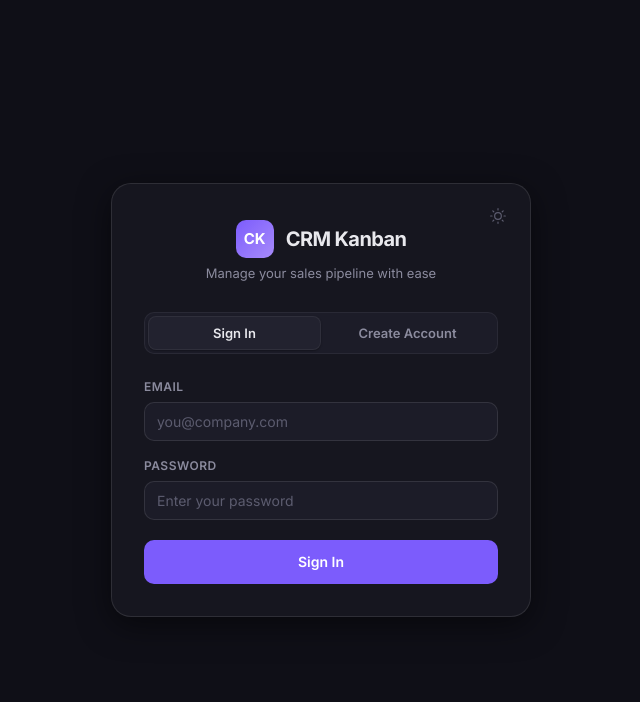
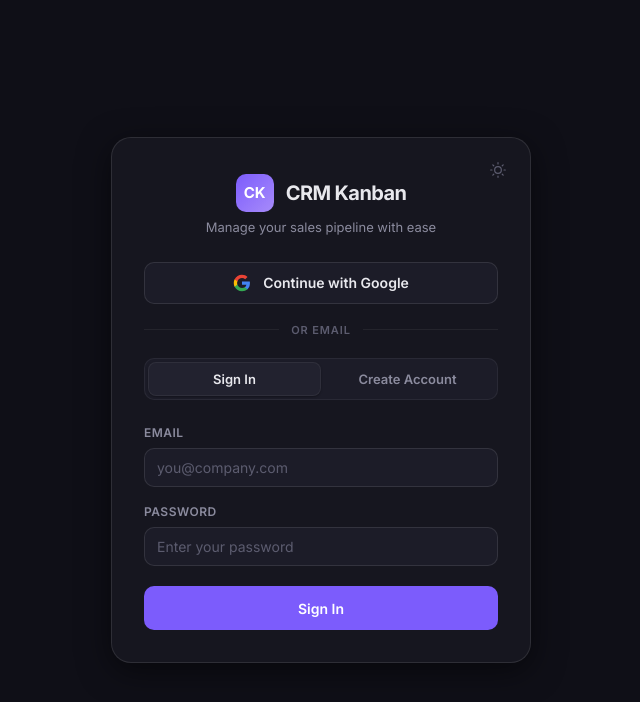
Before and after one commit to fisbanger-rounder/crm-kanban, a plain HTML site: page index.html in a window 1280 px wide. Shown: the whole page, without its empty margins (319-959 px from the left). Drawn offline with nearby package versions, Linux system fonts and the light colour scheme.

Commit message:
Add Google OAuth login button and authentication support

```diff
--- a/css/style.css
+++ b/css/style.css
@@ -1281,7 +1281,69 @@
   text-align: center;
   font-size: 13px;
   color: var(--text-secondary);
-  margin-bottom: 28px;
+  margin-bottom: 24px;
+}
+
+/* Google OAuth Button */
+.btn-google-login {
+  width: 100%;
+  display: flex;
+  align-items: center;
+  justify-content: center;
+  gap: 12px;
+  padding: 11px 16px;
+  border-radius: var(--radius-md);
+  background: var(--bg-surface-raised);
+  border: 1px solid var(--border-default);
+  color: var(--text-primary);
+  font-size: 14px;
+  font-weight: 600;
+  cursor: pointer;
+  transition: all var(--duration-fast) ease;
+  margin-bottom: 18px;
+}
+
+.btn-google-login:hover {
+  background: var(--bg-surface-overlay);
+  border-color: var(--border-strong);
+  transform: translateY(-1px);
+}
+
+.google-icon {
+  width: 18px;
+  height: 18px;
+  flex-shrink: 0;
+}
+
+.auth-divider {
+  display: flex;
+  align-items: center;
+  text-align: center;
+  margin-bottom: 20px;
+  color: var(--text-tertiary);
+  font-size: 11px;
+  text-transform: uppercase;
+  letter-spacing: 0.08em;
+  font-weight: 600;
+}
+
+.auth-divider::before,
+.auth-divider::after {
+  content: '';
+  flex: 1;
+  border-bottom: 1px solid var(--border-subtle);
+}
+
+.auth-divider span {
+  padding: 0 12px;
+}
+
+.user-avatar-img {
+  width: 32px;
+  height: 32px;
+  min-width: 32px;
+  border-radius: var(--radius-sm);
+  object-fit: cover;
 }
 
 /* Auth Tabs */
--- a/js/auth.js
+++ b/js/auth.js
@@ -46,11 +46,24 @@
     });
   }
 
-  // ── Login ──
+  // ── Login with Email ──
   async function login(email, password) {
     const { data, error } = await supabase.auth.signInWithPassword({
       email,
       password,
+    });
+
+    if (error) throw error;
+    return data;
+  }
+
+  // ── Login with Google OAuth ──
+  async function loginWithGoogle() {
+    const { data, error } = await supabase.auth.signInWithOAuth({
+      provider: 'google',
+      options: {
+        redirectTo: window.location.origin,
+      },
     });
 
     if (error) throw error;
@@ -179,6 +192,21 @@
         </div>
         <p class="auth-subtitle">Manage your sales pipeline with ease</p>
 
+        <!-- Google OAuth Button -->
+        <button type="button" class="btn-google-login" id="btn-google-login">
+          <svg class="google-icon" viewBox="0 0 24 24">
+            <path fill="#4285F4" d="M22.56 12.25c0-.78-.07-1.53-.2-2.25H12v4.26h5.92c-.26 1.37-1.04 2.53-2.21 3.31v2.77h3.57c2.08-1.92 3.28-4.74 3.28-8.09z"/>
+            <path fill="#34A853" d="M12 23c2.97 0 5.46-.98 7.28-2.66l-3.57-2.77c-.98.66-2.23 1.06-3.71 1.06-2.86 0-5.29-1.93-6.16-4.53H2.18v2.84C3.99 20.53 7.7 23 12 23z"/>
+            <path fill="#FBBC05" d="M5.84 14.09c-.22-.66-.35-1.36-.35-2.09s.13-1.43.35-2.09V7.06H2.18C1.43 8.55 1 10.22 1 12s.43 3.45 1.18 4.94l2.85-2.22.81-.63z"/>
+            <path fill="#EA4335" d="M12 5.38c1.62 0 3.06.56 4.21 1.64l3.15-3.15C17.45 2.09 14.97 1 12 1 7.7 1 3.99 3.47 2.18 7.06l3.66 2.84c.87-2.6 3.3-4.52 6.16-4.52z"/>
+          </svg>
+          <span>Continue with Google</span>
+        </button>
+
+        <div class="auth-divider">
+          <span>or email</span>
+        </div>
+
         <div class="auth-tabs">
           <button class="auth-tab active" data-tab="login" id="tab-login">Sign In</button>
           <button class="auth-tab" data-tab="register" id="tab-register">Create Account</button>
@@ -244,6 +272,19 @@
 
   // ── Bind Auth Form Events ──
   function bindAuthEvents() {
+    // Google login button
+    const googleBtn = document.getElementById('btn-google-login');
+    if (googleBtn) {
+      googleBtn.addEventListener('click', async () => {
+        try {
+          await loginWithGoogle();
+        } catch (err) {
+          console.error('Google OAuth error:', err);
+          const loginErr = document.getElementById('login-error');
+          showAuthError(loginErr, getAuthErrorMessage(err));
+        }
+      });
+    }
     // Tab switching
     const tabLogin = document.getElementById('tab-login');
     const tabRegister = document.getElementById('tab-register');
@@ -368,11 +409,15 @@
     const name = getUserName();
     const email = getUserEmail();
     const initials = CRMStore.getInitials(name);
-    const color = CRMStore.getAvatarColor(name);
+    const avatarUrl = currentUser.user_metadata?.avatar_url || currentUser.user_metadata?.picture;
+
+    const avatarHtml = avatarUrl
+      ? `<img src="${avatarUrl}" class="user-avatar-img" alt="${escapeHtml(name)}">`
+      : `<div class="user-avatar" style="background: ${color}">${initials}</div>`;
 
     profileEl.innerHTML = `
       <div class="user-profile-info">
-        <div class="user-avatar" style="background: ${color}">${initials}</div>
+        ${avatarHtml}
         <div class="user-details">
           <span class="user-name">${escapeHtml(name)}</span>
           <span class="user-email">${escapeHtml(email)}</span>
```
Also changed, not shown: README.md.
